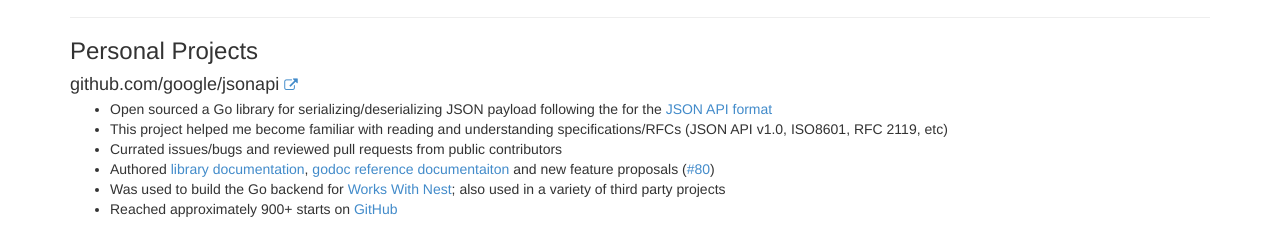
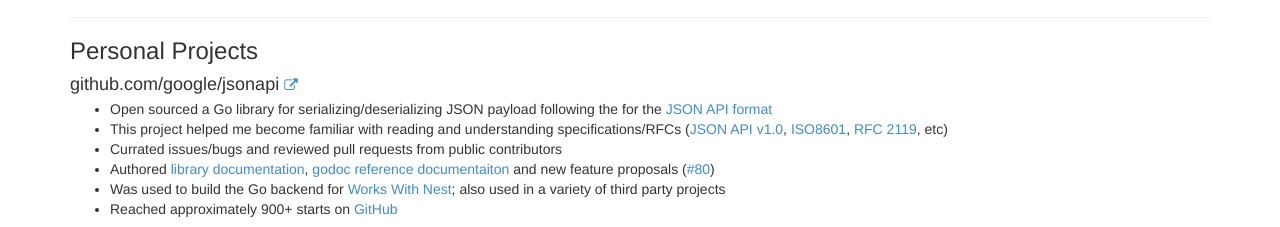
Before and after one commit to aren55555/aren55555.github.io, a plain HTML site: page resume/index.html in a window 1280 px wide. Shown: the part 1798-2025 px from the top of the page. Drawn offline with nearby package versions, Linux system fonts and the light colour scheme.

Commit message:
Update index.html

```diff
--- a/resume/index.html
+++ b/resume/index.html
@@ -242,7 +242,7 @@
 			    <h4 class="media-heading">github.com/google/jsonapi <small><a href="https://github.com/google/jsonapi"><i class="fa fa-external-link" data-url="https://github.com/google/jsonapi"></i></a></small></h4>
 					<ul>
 						<li>Open sourced a Go library for serializing/deserializing JSON payload following the for the <a href="https://jsonapi.org/">JSON API format</a></li>
-						<li>This project helped me become familiar with reading and understanding specifications/RFCs (JSON API v1.0, ISO8601, RFC 2119, etc)</li>
+						<li>This project helped me become familiar with reading and understanding specifications/RFCs (<a href="https://jsonapi.org/format/">JSON API v1.0</a>, <a href="https://www.iso.org/iso-8601-date-and-time-format.html">ISO8601</a>, <a href="https://www.ietf.org/rfc/rfc2119.txt">RFC 2119</a>, etc)</li>
 						<li>Currated issues/bugs and reviewed pull requests from public contributors</li>
 						<li>Authored <a href="https://github.com/google/jsonapi/blob/master/README.md">library documentation</a>, <a href="https://godoc.org/github.com/google/jsonapi">godoc reference documentaiton</a> and new feature proposals (<a href="https://github.com/google/jsonapi/issues/80">#80</a>)</li>
 						<li>Was used to build the Go backend for <a href="https://workswith.nest.com">Works With Nest</a>; also used in a variety of third party projects</li>
```
